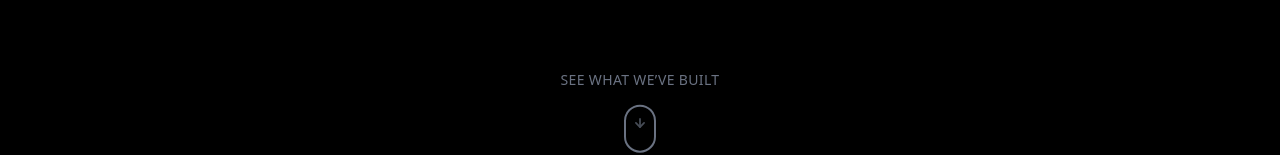
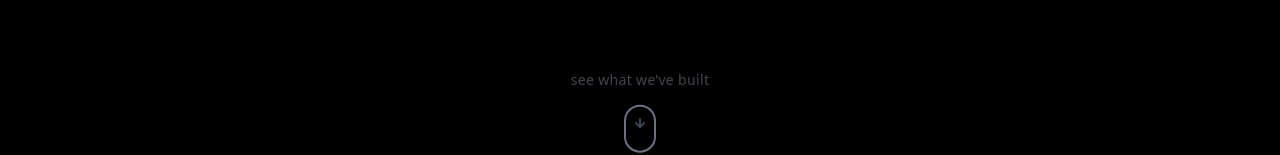
Before and after one commit to Break-and-Build/Website, a Next.js app: page / in a window 1280 px wide. Shown: the part 648-803 px from the top of the page. Built offline with nearby package versions, Linux system fonts and the light colour scheme.

Commit message:
Update scroll indicator text to lowercase and add blinking animation

```diff
--- a/src/app/page.tsx
+++ b/src/app/page.tsx
@@ -118,7 +118,13 @@ export default function Home() {
           className="mt-20 md:mt-32 flex flex-col items-center gap-3 text-gray-500 hover:text-white transition-colors cursor-pointer"
           onClick={() => window.scrollTo({ top: window.innerHeight, behavior: 'smooth' })}
         >
-          <span className="text-sm font-medium tracking-wide uppercase">See what we’ve built</span>
+          <motion.span
+            animate={{ opacity: [1, 0.3, 1] }}
+            transition={{ duration: 1.5, repeat: Infinity, ease: "easeInOut" }}
+            className="text-sm font-medium tracking-wide"
+          >
+            see what we’ve built
+          </motion.span>
           <motion.div
             animate={{ y: [0, 8, 0] }}
             transition={{ duration: 2, repeat: Infinity, ease: "easeInOut" }}
```
